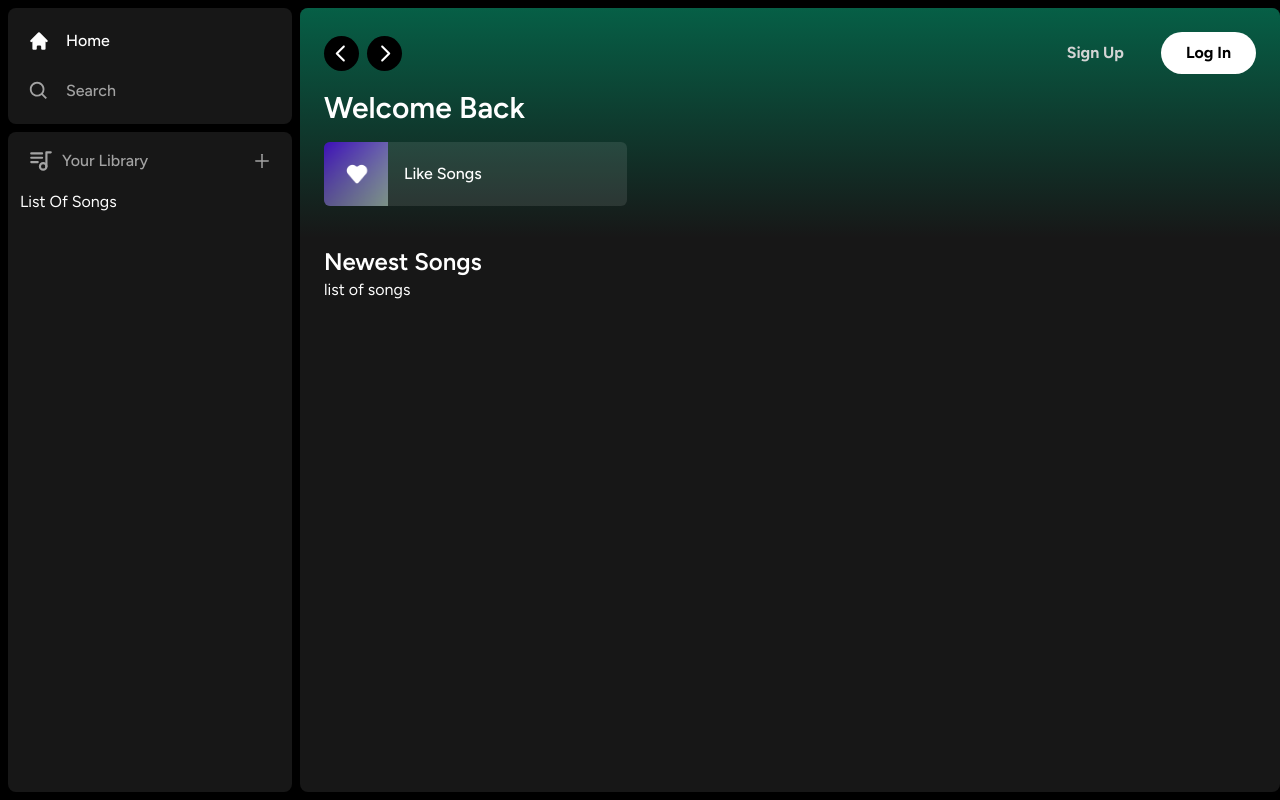
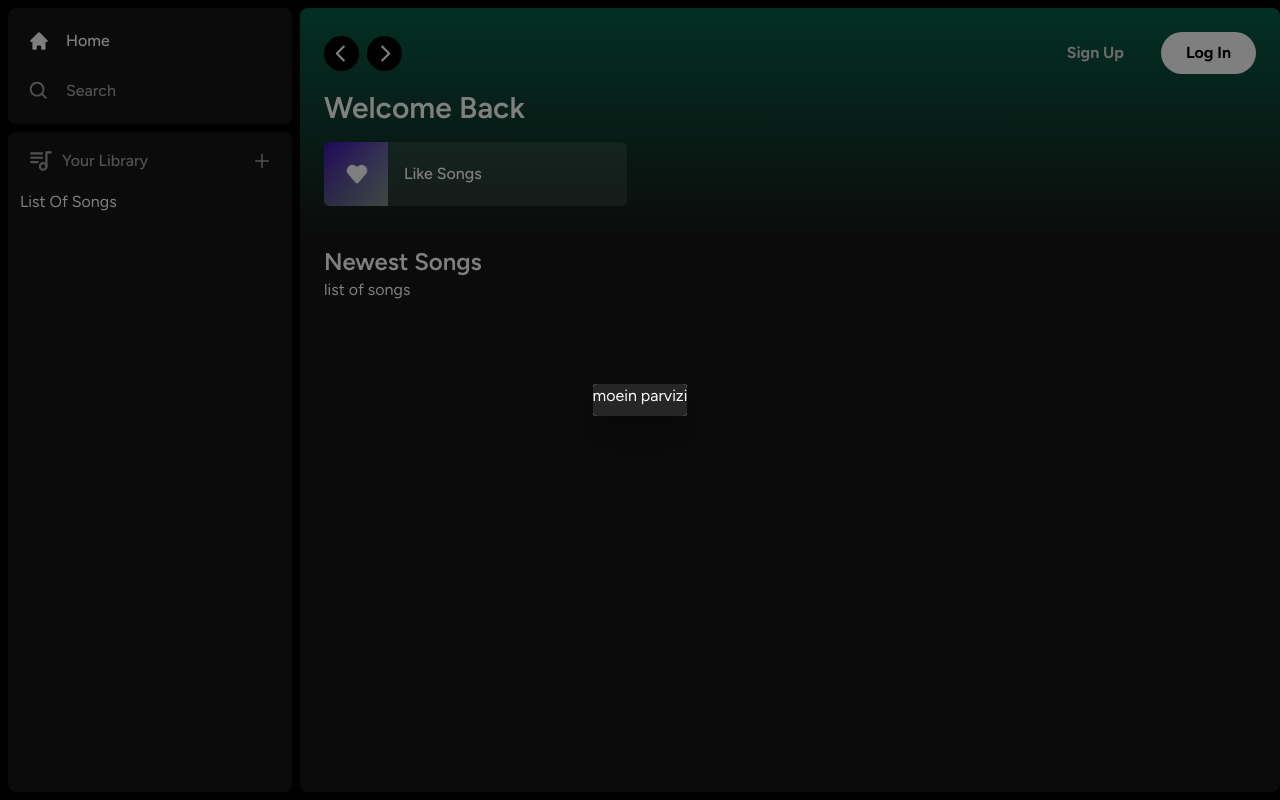
Before and after one commit to moeinparvizi/music-player, a Next.js app: page / in a window 1280 px wide. Built offline with nearby package versions, Linux system fonts and the light colour scheme.

Commit message:
add model component
let go to add style this

```diff
--- a/app/layout.jsx
+++ b/app/layout.jsx
@@ -1,8 +1,10 @@
+import React from "react";
+// styles
 import { Figtree } from "next/font/google";
 import "./globals.css";
-
+// componets
 import Slidebar from "@/components/Sidebar";
-import React from "react";
+import Model from "@/components/Model";
 
 const font = Figtree({ subsets: ["latin"] });
 
@@ -15,6 +17,7 @@ export default function RootLayout({ children }) {
   return (
     <html lang="en">
       <body className={font.className}>
+        <Model />
         <Slidebar>{children}</Slidebar>
       </body>
     </html>
--- /dev/null
+++ b/components/Model.jsx
@@ -0,0 +1,56 @@
+"use client";
+// import * as React from 'react';
+import PropTypes from "prop-types";
+import Button from "@mui/material/Button";
+import Avatar from "@mui/material/Avatar";
+import List from "@mui/material/List";
+import ListItem from "@mui/material/ListItem";
+import ListItemAvatar from "@mui/material/ListItemAvatar";
+import ListItemButton from "@mui/material/ListItemButton";
+import ListItemText from "@mui/material/ListItemText";
+import DialogTitle from "@mui/material/DialogTitle";
+import Dialog from "@mui/material/Dialog";
+import PersonIcon from "@mui/icons-material/Person";
+import AddIcon from "@mui/icons-material/Add";
+import Typography from "@mui/material/Typography";
+import { blue } from "@mui/material/colors";
+import { useState } from "react";
+
+// const emails = ['username@gmail.com', 'user02@gmail.com'];
+
+function SimpleDialog(props) {
+  const { onClose, selectedValue, open } = props;
+
+  const handleClose = () => {
+    onClose(selectedValue);
+  };
+
+  return (
+    <Dialog onClose={handleClose} open={open}>
+      {/* <DialogTitle className='border text-green-500'>Set backup account</DialogTitle> */}
+      <List className="bg-neutral-800 text-white p-5" sx={{ pt: 0 }}>
+        moein parvizi
+      </List>
+    </Dialog>
+  );
+}
+
+SimpleDialog.propTypes = {
+  onClose: PropTypes.func.isRequired,
+  open: PropTypes.bool.isRequired,
+  selectedValue: PropTypes.string.isRequired,
+};
+
+export default function SimpleDialogDemo({ children }) {
+  const [open, setOpen] = useState(true);
+
+  const handleClose = (value) => {
+    setOpen(false);
+  };
+
+  return (
+    <div className="absolute">
+      <SimpleDialog open={open} onClose={handleClose} />
+    </div>
+  );
+}
--- a/package.json
+++ b/package.json
@@ -9,6 +9,12 @@
     "lint": "next lint"
   },
   "dependencies": {
+    "@emotion/core": "^11.0.0",
+    "@emotion/react": "^11.11.1",
+    "@emotion/styled": "^11.11.0",
+    "@mui/icons-material": "^5.14.18",
+    "@mui/material": "^5.14.18",
+    "@mui/styled-engine-sc": "^6.0.0-alpha.6",
     "framer-motion": "^10.16.5",
     "next": "14.0.3",
     "react": "^18",
```
Also changed, not shown: 1 other file (tests, documents, lock files or other folders).
